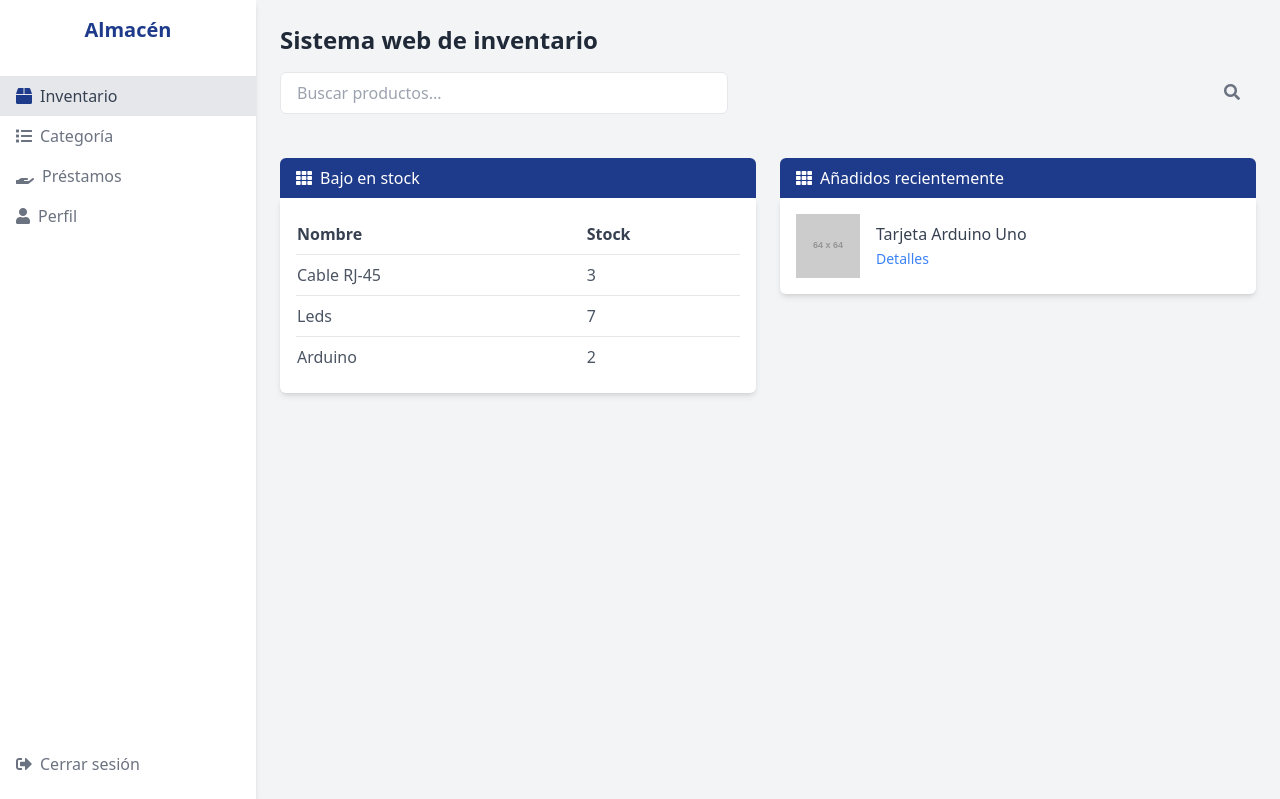
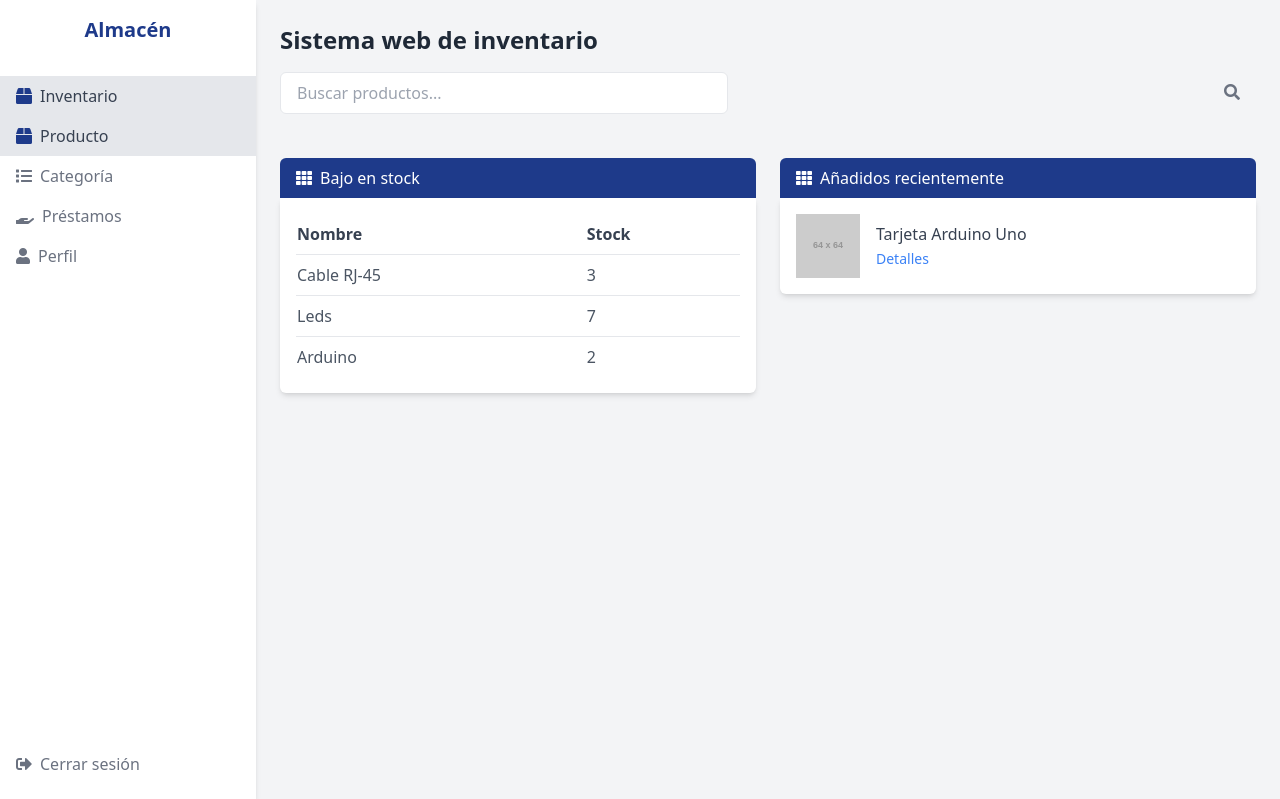
Before and after one commit to 223eduardo/UTLinventariomaria, a PHP site: page /inventarioini.php in a window 1280 px wide. Shown: the top 799 px of the page. Run offline with PHP 8.4, Linux system fonts and the light colour scheme; grey boxes labelled with a size stand in for pictures from a placeholder-image service; data that the repository does not hold is empty; some libraries are stand-ins or nearby versions.

Commit message:
Update inventarioini.php

```diff
--- a/inventarioini.php
+++ b/inventarioini.php
@@ -49,6 +49,10 @@
                     <li class="flex items-center px-4 py-2 bg-gray-200">
                         <i class="fas fa-box text-blue-900 mr-2"></i>
                         <span class="text-gray-700" onclick=(cambiarParametrom("c"))>Inventario</span>
+                    </li>
+                    <li class="flex items-center px-4 py-2 bg-gray-200">
+                        <i class="fas fa-box text-blue-900 mr-2"></i>
+                        <span class="text-gray-700" onclick=(cambiarParametrom("a"))>Producto</span>
                     </li>
                     <li class="flex items-center px-4 py-2">
                         <i class="fas fa-list text-gray-500 mr-2"></i>
```
